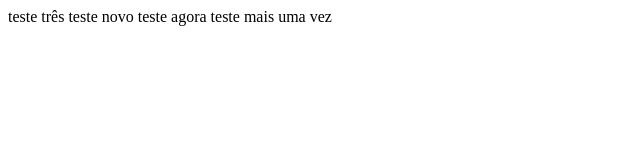
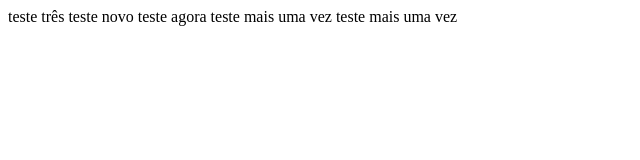
Before and after one commit to FabioSousa89/meu_projeto_versionado, a plain HTML site: page index.html in a window 1280 px wide. Shown: the whole page, without its empty margins (0-640 px from the left). Drawn offline with Linux system fonts and the light colour scheme.

Commit message:
novo commit

```diff
--- a/index.html
+++ b/index.html
@@ -2,5 +2,6 @@
 teste três
 teste novo
 teste agora
-  teste mais uma vez
+teste mais uma vez
+teste mais uma vez
 </html>
```
